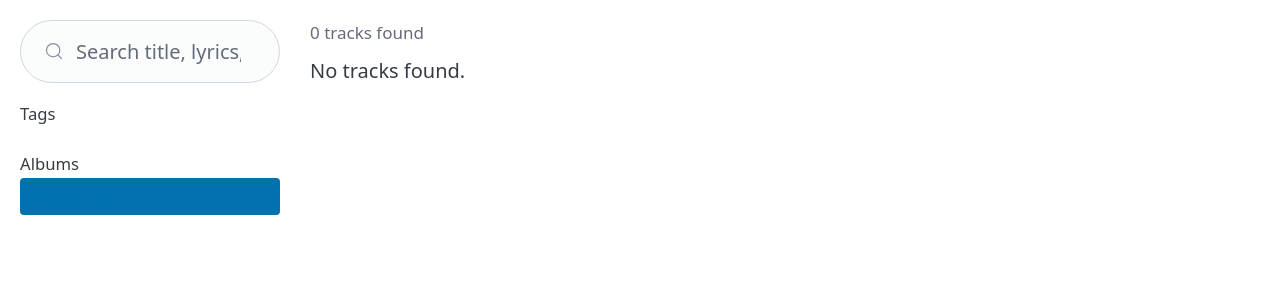
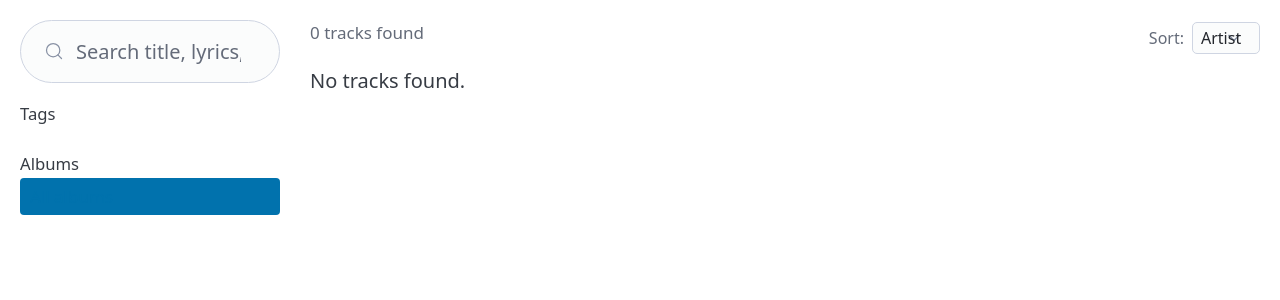
Before and after one commit to justiceotb/my-music, a Flask app: page / in a window 1280 px wide. Shown: the part 127-427 px from the top of the page. Run offline with Flask 3, Linux system fonts and the light colour scheme; data that the repository does not hold is empty; some libraries are stand-ins or nearby versions.

Commit message:
Add sort controls, Discogs enrichment, job progress display, and UI polish
- Job banner: keep visible on completion (done/error states with colour
  accent), show current processing step as live subtitle above full log
- Album list: remove stray em-dash when artists_sort is empty
- Sort: add sort-by selector (artist / album / year) wired to both the
  album sidebar and the track list; passed through to API ORDER BY
- Enrich action: new enrich_discogs.py script and /api/enrich endpoint
  that finds albums with missing fields and back-fills from Discogs
- Discogs link: track detail modal now shows a "View on Discogs" link
  pointing to discogs.com/release/{album_id}

Co-Authored-By: Claude Sonnet 4.6 <noreply@anthropic.com>

```diff
--- a/app.py
+++ b/app.py
@@ -66,9 +66,15 @@ def index():
 
 @app.route("/api/albums")
 def api_albums():
+    sort = request.args.get("sort", "artist")
+    order = {
+        "artist": "artists_sort COLLATE NOCASE, year",
+        "album":  "title COLLATE NOCASE",
+        "year":   "year, artists_sort COLLATE NOCASE",
+    }.get(sort, "artists_sort COLLATE NOCASE, year")
     conn = get_connection(DB_PATH)
     rows = conn.execute(
-        "SELECT discogs_id, title, year, artists_sort FROM albums ORDER BY artists_sort, year"
+        f"SELECT discogs_id, title, year, artists_sort FROM albums ORDER BY {order}"
     ).fetchall()
     conn.close()
     return jsonify([dict(r) for r in rows])
@@ -97,6 +103,7 @@ def api_tracks():
     q = (request.args.get("q") or "").strip()
     tag = (request.args.get("tag") or "").strip()
     page = request.args.get("page", 1, type=int)
+    sort = request.args.get("sort", "artist")
     per_page = 50
 
     conn = get_connection(DB_PATH)
@@ -122,8 +129,14 @@ def api_tracks():
 
     where = ("WHERE " + " AND ".join(clauses)) if clauses else ""
 
+    track_order = {
+        "artist": "a.artists_sort COLLATE NOCASE, a.year, t.id",
+        "album":  "a.title COLLATE NOCASE, t.id",
+        "year":   "a.year, a.artists_sort COLLATE NOCASE, t.id",
+    }.get(sort, "a.artists_sort COLLATE NOCASE, a.year, t.id")
+
     total = conn.execute(
-        f"SELECT COUNT(*) FROM tracks t {where}", params
+        f"SELECT COUNT(*) FROM tracks t JOIN albums a ON a.discogs_id = t.album_id {where}", params
     ).fetchone()[0]
 
     rows = conn.execute(
@@ -135,7 +148,7 @@ def api_tracks():
         FROM tracks t
         JOIN albums a ON a.discogs_id = t.album_id
         {where}
-        ORDER BY a.artists_sort, a.year, t.id
+        ORDER BY {track_order}
         LIMIT ? OFFSET ?
         """,
         params + [per_page, (page - 1) * per_page],
@@ -202,6 +215,16 @@ def api_sync():
     return jsonify({"job_id": job_id})
 
 
+@app.route("/api/enrich", methods=["POST"])
+def api_enrich():
+    token = os.environ.get("DISCOGS_TOKEN")
+    if not token:
+        return jsonify({"error": "DISCOGS_TOKEN not set"}), 400
+    job_id = "enrich"
+    _start_job(job_id, [sys.executable, "enrich_discogs.py", "--token", token, "--db", DB_PATH])
+    return jsonify({"job_id": job_id})
+
+
 @app.route("/api/fetch-lyrics", methods=["POST"])
 def api_fetch_lyrics():
     token = os.environ.get("GENIUS_TOKEN")
--- a/static/app.css
+++ b/static/app.css
@@ -127,13 +127,65 @@ nav > ul:last-child details.dropdown > ul {
   left: auto;
 }
 
+/* Content toolbar */
+.content-toolbar {
+  display: flex;
+  align-items: center;
+  justify-content: space-between;
+  margin-bottom: 0.5rem;
+}
+
+.sort-label {
+  font-size: 0.8rem;
+  color: var(--pico-muted-color);
+  display: flex;
+  align-items: center;
+  gap: 0.4rem;
+  margin: 0;
+}
+
+.sort-label select {
+  font-size: 0.8rem;
+  padding: 0.15rem 0.4rem;
+  margin: 0;
+  height: auto;
+  width: auto;
+}
+
+/* Discogs link */
+.discogs-link {
+  font-size: 0.8rem;
+  display: inline-block;
+  margin-top: 0.25rem;
+}
+
 /* Job banner */
 .job-banner {
+  display: flex;
   padding: 0.5rem 1rem;
   background: var(--pico-secondary-background);
   flex-direction: column;
   align-items: stretch;
   gap: 0.5rem;
+}
+
+.job-current-step {
+  font-size: 0.8rem;
+  color: var(--pico-muted-color);
+  font-style: italic;
+  min-height: 1.2em;
+}
+
+.job-banner.job-done .job-banner-header progress {
+  display: none;
+}
+
+.job-banner.job-done {
+  border-left: 3px solid var(--pico-color-green-500, #22c55e);
+}
+
+.job-banner.job-error {
+  border-left: 3px solid var(--pico-color-red-500, #ef4444);
 }
 
 .job-banner-header {
--- a/static/app.js
+++ b/static/app.js
@@ -5,6 +5,7 @@ const state = {
   albumId: null,
   tag: null,
   page: 1,
+  sort: "artist",
 };
 
 let jobPollTimer = null;
@@ -37,13 +38,14 @@ async function loadStats() {
 // ── Albums sidebar ────────────────────────────
 
 async function loadAlbums() {
-  const albums = await apiFetch("/api/albums");
+  const albums = await apiFetch(`/api/albums?sort=${state.sort}`);
   const ul = el("albums");
   ul.innerHTML = '<li data-id="" class="active">All albums</li>';
   albums.forEach(a => {
     const li = document.createElement("li");
     li.dataset.id = a.discogs_id;
-    li.textContent = `${a.artists_sort || ""} — ${a.title} (${a.year || "?"})`;
+    const artist = a.artists_sort ? `${a.artists_sort} — ` : "";
+    li.textContent = `${artist}${a.title} (${a.year || "?"})`;
     ul.appendChild(li);
   });
   ul.addEventListener("click", e => {
@@ -89,7 +91,7 @@ async function loadTags() {
 // ── Tracks ────────────────────────────────────
 
 async function loadTracks() {
-  const params = new URLSearchParams({ page: state.page });
+  const params = new URLSearchParams({ page: state.page, sort: state.sort });
   if (state.q)       params.set("q", state.q);
   if (state.albumId) params.set("album_id", state.albumId);
   if (state.tag)     params.set("tag", state.tag);
@@ -199,6 +201,14 @@ async function openModal(trackId) {
   el("modal-meta").textContent =
     `${t.artists_sort || t.artists || ""} — ${t.album} (${t.year || "?"})`;
 
+  const link = el("modal-discogs-link");
+  if (t.album_id) {
+    link.href = `https://www.discogs.com/release/${t.album_id}`;
+    link.classList.remove("hidden");
+  } else {
+    link.classList.add("hidden");
+  }
+
   const tagsArr = t.theme_tags ? JSON.parse(t.theme_tags) : [];
   el("modal-tags").innerHTML = tagsArr
     .map(tag => `<span class="tag-pill">${escHtml(tag)}</span>`)
@@ -222,6 +232,15 @@ el("search").addEventListener("input", debounce(e => {
   loadTracks();
 }, 300));
 
+// ── Sort ──────────────────────────────────────
+
+el("sort-select").addEventListener("change", e => {
+  state.sort = e.target.value;
+  state.page = 1;
+  loadAlbums();
+  loadTracks();
+});
+
 // ── Actions ───────────────────────────────────
 
 function startJob(jobId, fetchFn) {
@@ -234,6 +253,11 @@ function startJob(jobId, fetchFn) {
 el("btn-sync").addEventListener("click", e => {
   e.preventDefault();
   startJob("sync", () => apiFetch("/api/sync", { method: "POST" }));
+});
+
+el("btn-enrich").addEventListener("click", e => {
+  e.preventDefault();
+  startJob("enrich", () => apiFetch("/api/enrich", { method: "POST" }));
 });
 
 el("btn-lyrics").addEventListener("click", e => {
@@ -265,13 +289,17 @@ el("btn-summarise-claude").addEventListener("click", e => {
 
 // ── Job polling ───────────────────────────────
 
-function showJobBanner(msg) {
-  el("job-banner").classList.remove("hidden");
+function showJobBanner(msg, state = "running") {
+  const banner = el("job-banner");
+  banner.classList.remove("hidden", "job-done", "job-error");
+  if (state === "done")  banner.classList.add("job-done");
+  if (state === "error") banner.classList.add("job-error");
   el("job-message").textContent = msg;
 }
 
 function hideJobBanner() {
   el("job-banner").classList.add("hidden");
+  el("job-banner").classList.remove("job-done", "job-error");
   clearInterval(jobPollTimer);
 }
 
@@ -279,6 +307,10 @@ function updateJobOutput(text) {
   const out = el("job-output");
   out.textContent = text || "";
   out.scrollTop = out.scrollHeight;
+
+  // Extract last meaningful line as the current step indicator
+  const lines = (text || "").split("\n").map(l => l.trim()).filter(Boolean);
+  el("job-current-step").textContent = lines.length ? lines[lines.length - 1] : "";
 }
 
 function pollJob(jobId) {
@@ -290,14 +322,17 @@ function pollJob(jobId) {
         showJobBanner("Running…");
         updateJobOutput(job.output);
       } else if (job.status === "done") {
-        hideJobBanner();
+        clearInterval(jobPollTimer);
+        showJobBanner("Complete ✓", "done");
+        updateJobOutput(job.output);
         loadStats();
         loadTracks();
         loadTags();
+        loadAlbums();
       } else if (job.status === "error") {
-        showJobBanner("Job failed");
+        clearInterval(jobPollTimer);
+        showJobBanner("Job failed", "error");
         updateJobOutput(job.output || "(no output)");
-        clearInterval(jobPollTimer);
       }
     } catch (_) {}
   }, 2000);
--- a/templates/index.html
+++ b/templates/index.html
@@ -19,6 +19,7 @@
             <summary role="button" class="secondary outline">Actions</summary>
             <ul>
               <li><a href="#" id="btn-sync">Sync Discogs</a></li>
+              <li><a href="#" id="btn-enrich">Enrich missing data from Discogs</a></li>
               <li><a href="#" id="btn-lyrics">Fetch missing lyrics</a></li>
               <li>
                 <details>
@@ -42,6 +43,7 @@
       <span id="job-message"></span>
       <button id="job-dismiss" class="secondary outline" style="margin:0;padding:0.2rem 0.75rem;font-size:0.8rem">Dismiss</button>
     </div>
+    <div id="job-current-step" class="job-current-step"></div>
     <pre id="job-output" class="job-output"></pre>
   </div>
 
@@ -65,7 +67,17 @@
 
       <!-- Track list -->
       <section id="content">
-        <div id="result-info"></div>
+        <div class="content-toolbar">
+          <div id="result-info"></div>
+          <label class="sort-label">
+            Sort:
+            <select id="sort-select">
+              <option value="artist">Artist</option>
+              <option value="album">Album</option>
+              <option value="year">Year</option>
+            </select>
+          </label>
+        </div>
         <div id="tracks"></div>
         <div id="pagination"></div>
       </section>
@@ -80,6 +92,7 @@
         <button aria-label="Close" rel="prev" id="modal-close"></button>
         <h3 id="modal-title"></h3>
         <p id="modal-meta" class="secondary"></p>
+        <a id="modal-discogs-link" href="#" target="_blank" rel="noopener" class="discogs-link hidden">View on Discogs ↗</a>
       </header>
       <div id="modal-tags"></div>
       <p id="modal-summary"></p>
```
Also changed, not shown: enrich_discogs.py (added, +146 -0 lines).
